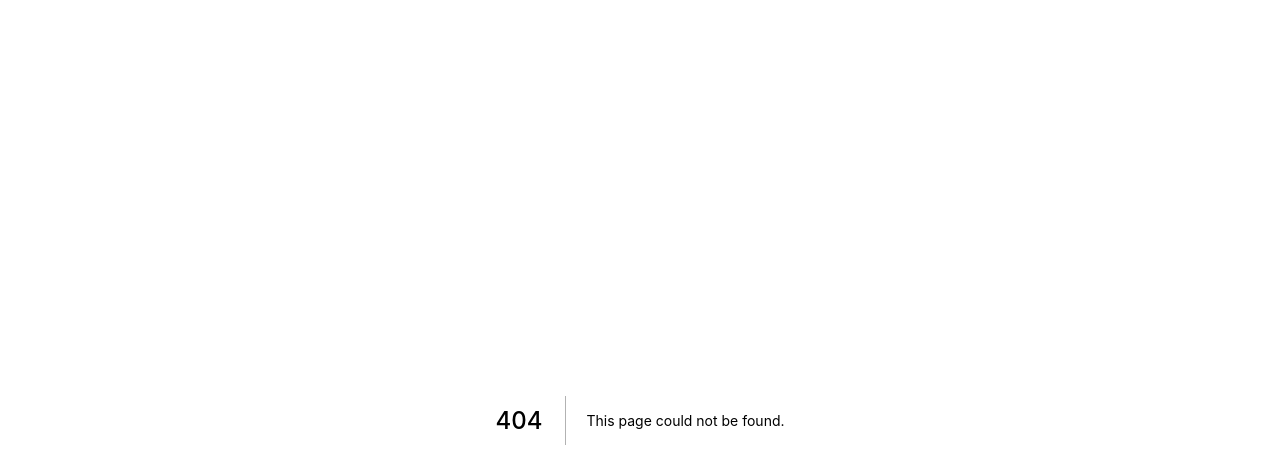
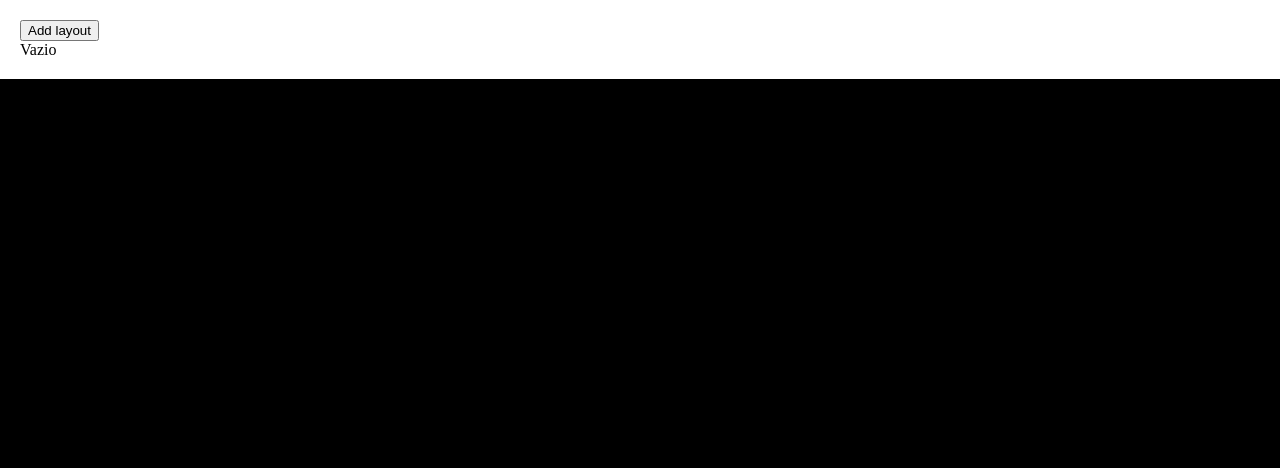
Before and after one commit to kayoroxa/spreadsite-0.1, a Next.js app: page /local in a window 1280 px wide. Before the commit this address had no page. Shown: the top 468 px of the page. Built offline with nearby package versions, Linux system fonts and the light colour scheme.

Commit message:
localstorage fix

```diff
--- /dev/null
+++ b/src/pages/local.tsx
@@ -0,0 +1,109 @@
+import React, { useState, useEffect } from 'react'
+import RGL, { WidthProvider } from 'react-grid-layout'
+const ReactGridLayout = WidthProvider(RGL)
+
+interface I_Layout {
+  h: number
+  i: string
+  moved?: boolean | undefined
+  static?: boolean | undefined
+  w: number
+  x: number
+  y: number
+}
+
+LocalStorageLayout.defaultProps = {
+  className: 'layout',
+  // cols: 12,
+  rowHeight: 30,
+}
+
+export default function LocalStorageLayout(props: any) {
+  const [layouts, setLayouts] = useState<I_Layout[] | [] | any>([])
+
+  function resetLayout() {
+    setLayouts([])
+  }
+
+  useEffect(() => {
+    setLayouts(loadLocalStorage())
+  }, [])
+
+  useEffect(() => {
+    console.log('layouts', layouts), [layouts]
+  })
+
+  function onLayoutChange(layout: I_Layout[]) {
+    /*eslint no-console: 0*/
+    saveLocalStorage(layout)
+    console.log({ layout })
+    setLayouts(layout)
+  }
+
+  function addLayout() {
+    setLayouts((prev: I_Layout[] | []) => {
+      const len = prev.length
+      const newLayout: I_Layout[] = [
+        ...prev,
+        {
+          h: 1,
+          i: len.toString(),
+          moved: false,
+          static: false,
+          w: 2,
+          x: prev.length > 0 ? prev[len - 1].x + prev[len - 1].w : 1,
+          y: 0,
+        },
+      ]
+      saveLocalStorage(newLayout)
+      return newLayout
+    })
+  }
+
+  return (
+    <div>
+      <button onClick={() => addLayout()}>Add layout</button>
+      {layouts.length > 0 && layouts[0].h ? (
+        <div>
+          <button onClick={resetLayout}>Reset Layout</button>
+          <ReactGridLayout
+            {...props}
+            layout={layouts}
+            onLayoutChange={onLayoutChange}
+            compactType="No Compaction"
+          >
+            {layouts.map((layout: I_Layout) => (
+              <div
+                key={layout.i}
+                data-grid={{
+                  w: 2,
+                  h: layout.h,
+                  x: 0,
+                  y: 0,
+                  static: false,
+                }}
+              >
+                <span className="text">{layout.i}</span>
+              </div>
+            ))}
+          </ReactGridLayout>
+        </div>
+      ) : (
+        <div>Vazio</div>
+      )}
+    </div>
+  )
+}
+
+function saveLocalStorage(layout: I_Layout[] | []) {
+  if (layout.length === 0) return
+  if (global.localStorage) {
+    global.localStorage.setItem('rgl-7', JSON.stringify(layout))
+  }
+}
+
+function loadLocalStorage() {
+  if (global.localStorage) {
+    return JSON.parse(global.localStorage.getItem('rgl-7') || '[]')
+  }
+}
```
